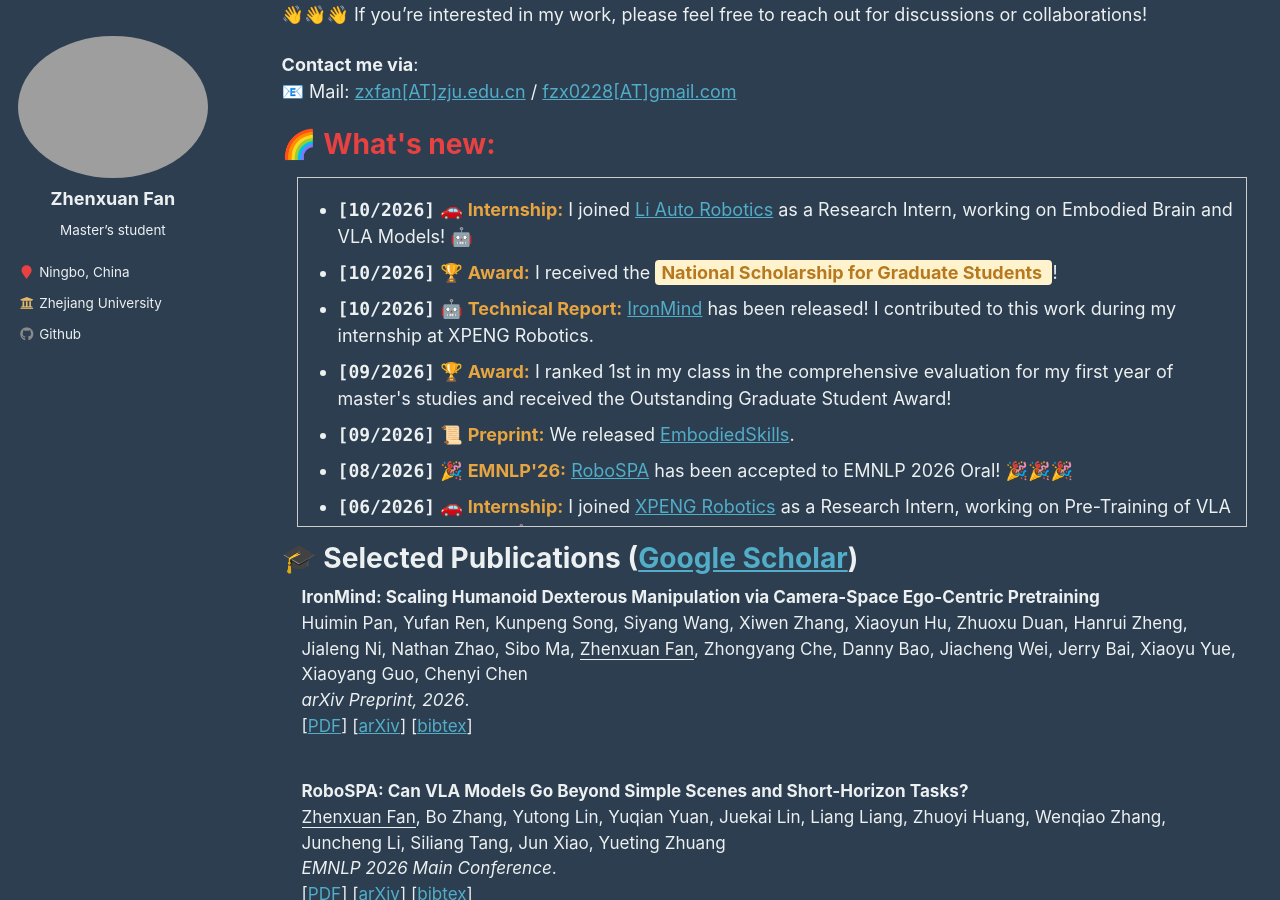
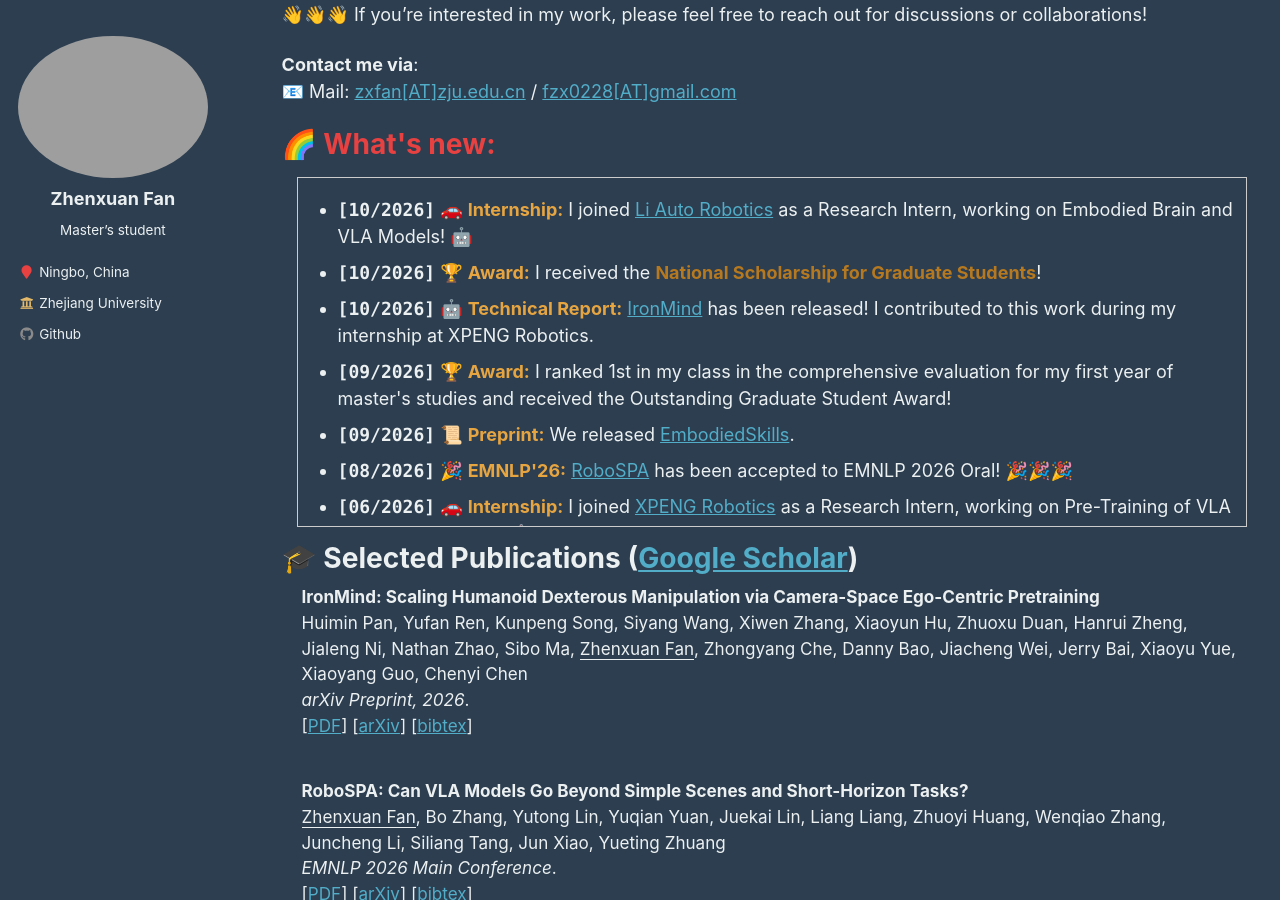
Before and after one commit to fanzhenxuan/fanzhenxuan.github.io, a Jekyll site: the page built from _pages/about.md, in a window 1280 px wide and 900 px high, scrolled down 527 px. Built offline with Jekyll 4.4.1, drawn with Linux system fonts in a browser that asks for light colours.

Commit message:
Update about.md

```diff
--- a/_pages/about.md
+++ b/_pages/about.md
@@ -30,13 +30,11 @@ In the past, I focused on the efficient training and inference of LLMs and MLLMs
 <ul>
   <li><strong style="font-family: Consolas;">[10/2026]</strong> 🚗 <b style="color: rgb(231, 165, 65);">Internship:</b> I joined <a href="https://machembodied.com/">Li Auto Robotics</a> as a Research Intern, working on Embodied Brain and VLA Models! 🤖</li>
   <!-- <li><strong style="font-family: Consolas;">[10/2026]</strong>  🏆 <b style="color: rgb(231, 165, 65);">Award:</b> I received the National Scholarship for Graduate Students! </li> -->
-  <li>
+<li>
   <strong style="font-family: Consolas;">[10/2026]</strong>
   🏆 <b style="color: rgb(231, 165, 65);">Award:</b>
   I received the
-  <strong style="color: #b7791f; background-color: #fff3cd; padding: 2px 6px; border-radius: 4px;">
-    National Scholarship for Graduate Students
-  </strong>!
+  <strong style="color: #b7791f;">National Scholarship for Graduate Students</strong>!
 </li>
   <li><strong style="font-family: Consolas;">[10/2026]</strong>  🤖 <b style="color: rgb(231, 165, 65);">Technical Report:</b> <a href="https://arxiv.org/abs/2609.39403">IronMind</a> has been released! I contributed to this work during my internship at XPENG Robotics. </li>
   <li><strong style="font-family: Consolas;">[09/2026]</strong>  🏆 <b style="color: rgb(231, 165, 65);">Award:</b> I ranked 1st in my class in the comprehensive evaluation for my first year of master's studies and received the Outstanding Graduate Student Award! </li>
```
